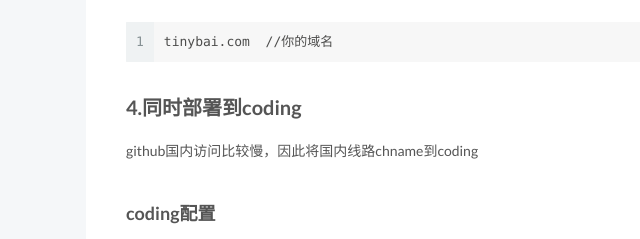
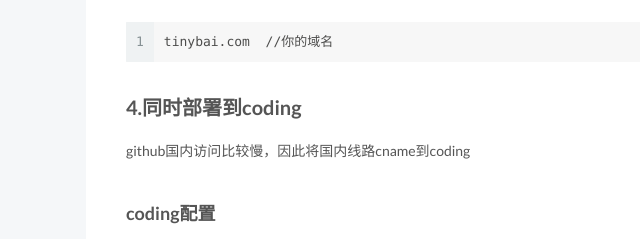
Before and after one commit to littlebai/littlebai.github.io, a plain HTML site: page index.html in a window 1280 px wide. Shown: the part 2420-2659 px from the top of the page, 334-974 px from the left. Drawn offline with Linux system fonts and the light colour scheme.

Commit message:
coding deploy

```diff
--- a/index.html
+++ b/index.html
@@ -372,7 +372,7 @@
 <figure class="highlight plain"><table><tr><td class="gutter"><pre><div class="line">1</div><div class="line">2</div></pre></td><td class="code"><pre><div class="line">192.30.252.153</div><div class="line">192.30.252.154</div></pre></td></tr></table></figure>
 <p>在source新建CNAME文件</p>
 <figure class="highlight plain"><table><tr><td class="gutter"><pre><div class="line">1</div></pre></td><td class="code"><pre><div class="line">tinybai.com  //你的域名</div></pre></td></tr></table></figure>
-<h2 id="4-同时部署到coding"><a href="#4-同时部署到coding" class="headerlink" title="4.同时部署到coding"></a>4.同时部署到coding</h2><p>github国内访问比较慢，因此将国内线路chname到coding</p>
+<h2 id="4-同时部署到coding"><a href="#4-同时部署到coding" class="headerlink" title="4.同时部署到coding"></a>4.同时部署到coding</h2><p>github国内访问比较慢，因此将国内线路cname到coding</p>
 <h3 id="coding配置"><a href="#coding配置" class="headerlink" title="coding配置"></a>coding配置</h3><p>1.将id_rsa.pub中的ssh复制到coding中的SSH公钥<br>2.在Coding上创建一个项目，项目名最好和你的账户用户名相同<br>3.加入git remote</p>
 <figure class="highlight bash"><table><tr><td class="gutter"><pre><div class="line">1</div><div class="line">2</div></pre></td><td class="code"><pre><div class="line">$ git remote add &lt;主机名&gt; &lt;网址&gt;</div><div class="line">$ git push -u 主机名 master</div></pre></td></tr></table></figure>
 <p>4.进入Coding项目管理，在代码菜单中，开启page服务<br>5.在DNSPod中添加 CNAME 记录指向到 pages.coding.me</p>
```
Also changed, not shown: 2016/12/22/github-hexo/index.html (+2 -2 lines).
